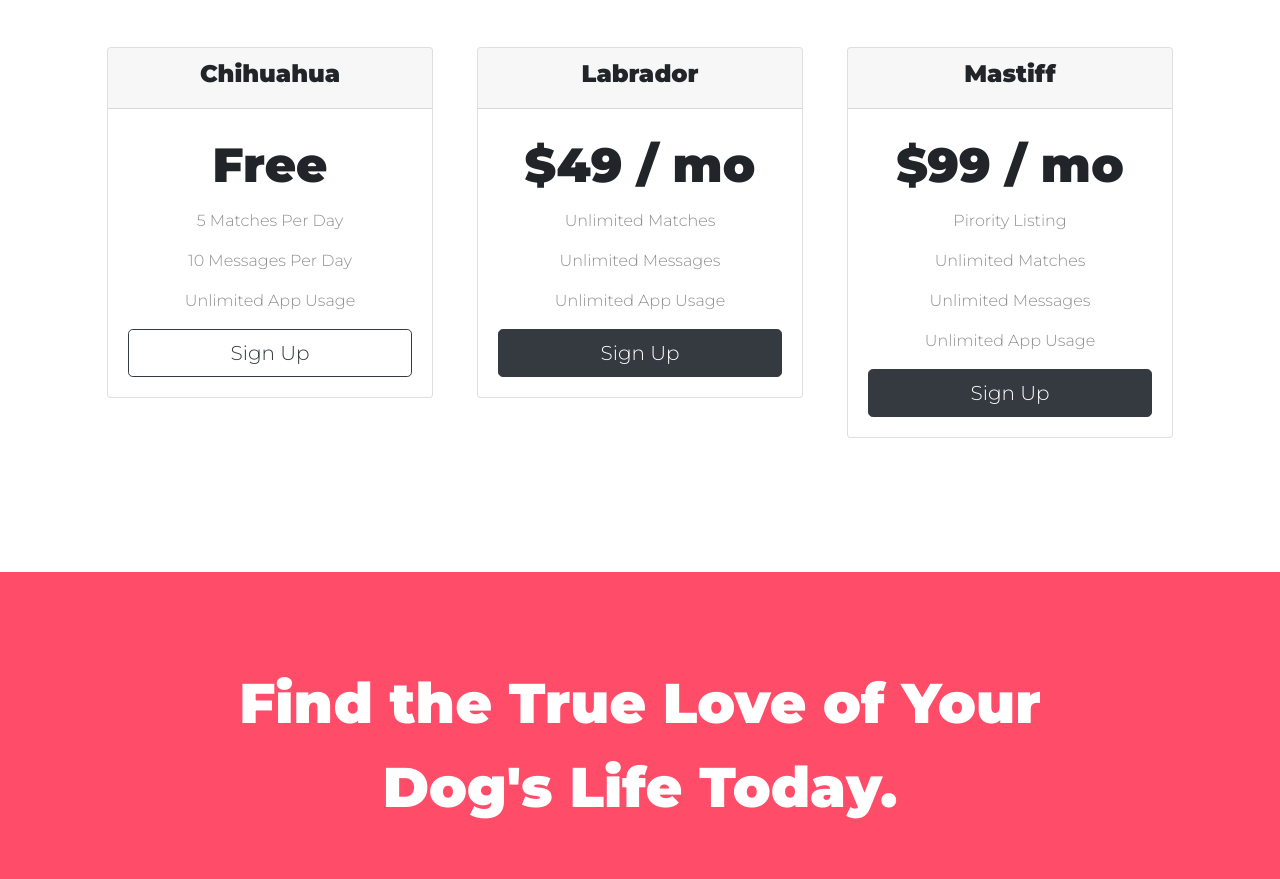
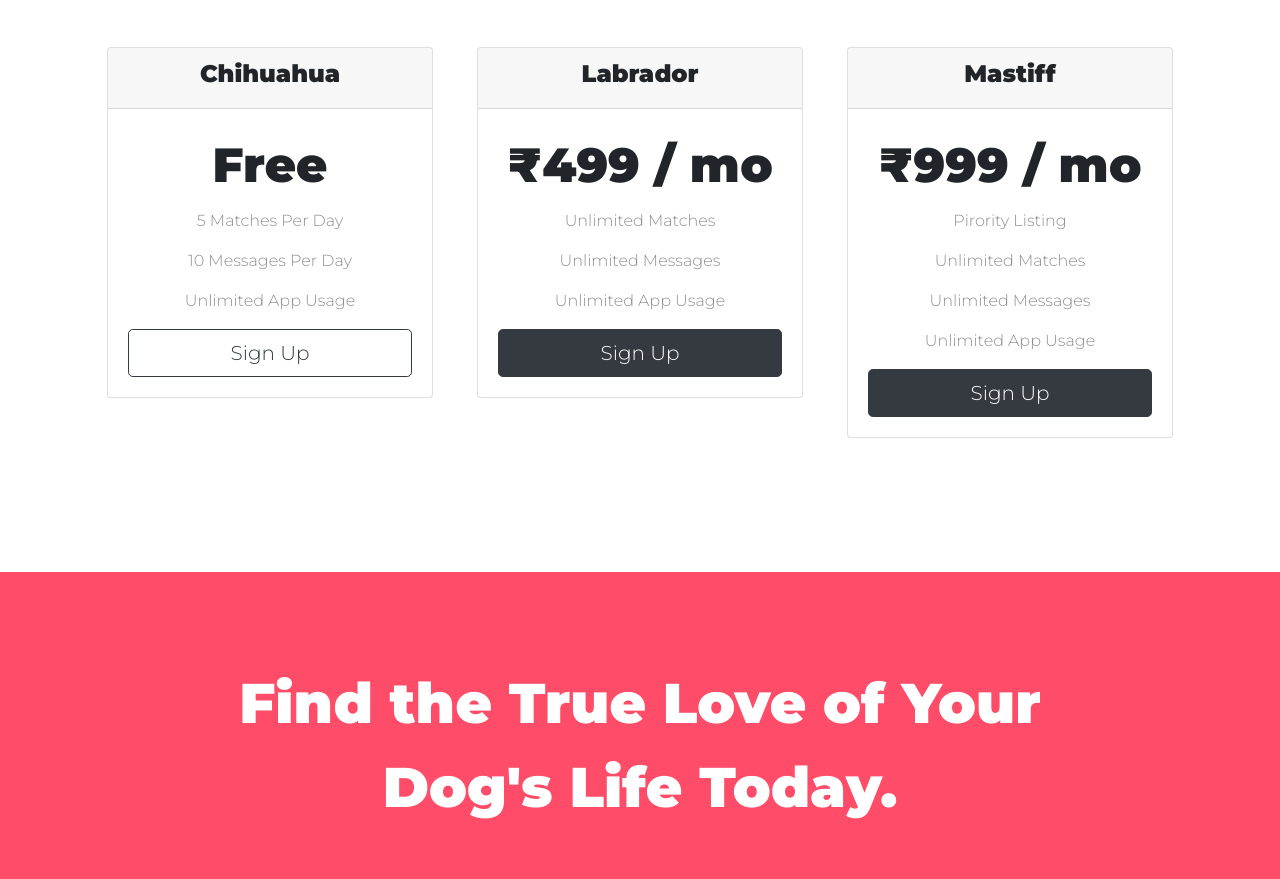
Before and after one commit to jayanthVishwas/tindog, a plain HTML site: page index.html in a window 1280 px wide. Shown: the part 2041-2920 px from the top of the page. Drawn offline with nearby package versions, Linux system fonts and the light colour scheme.

Commit message:
Add files via upload

```diff
--- a/index.html
+++ b/index.html
@@ -170,7 +170,7 @@
           </div>
 
           <div class="card-body">
-            <h2 class="price-text">$49 / mo</h2>
+            <h2 class="price-text">₹499 / mo</h2>
             <p>Unlimited Matches</p>
             <p>Unlimited Messages</p>
             <p>Unlimited App Usage</p>
@@ -187,7 +187,7 @@
 
           <div class="card-body">
 
-            <h2 class="price-text">$99 / mo</h2>
+            <h2 class="price-text">₹999 / mo</h2>
             <p>Pirority Listing</p>
             <p>Unlimited Matches</p>
             <p>Unlimited Messages</p>
```
